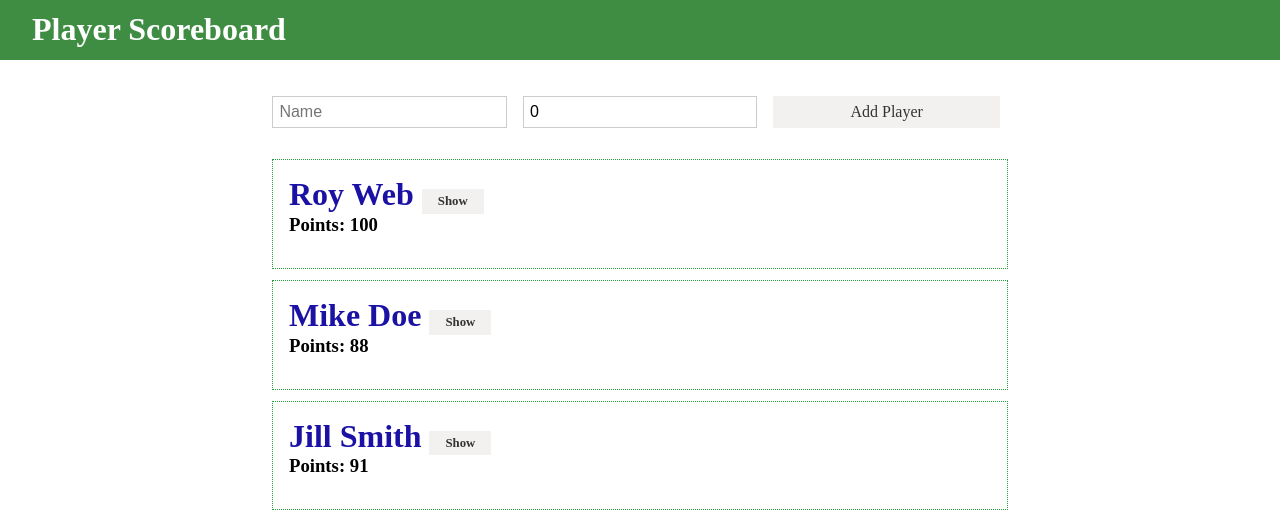
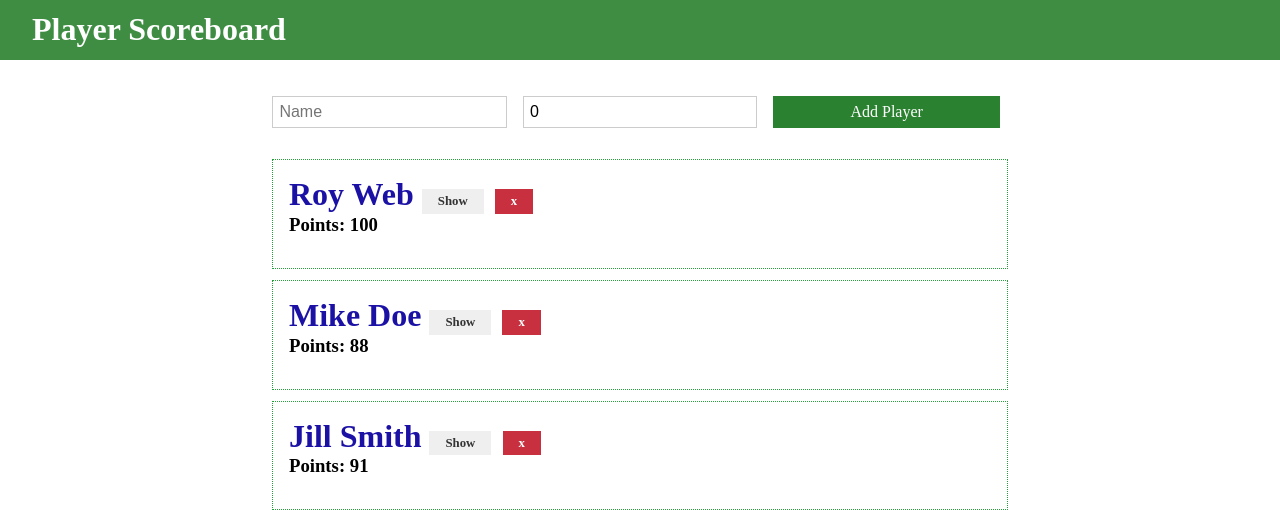
Before and after one commit to webroyit/s4v0e3-FirstSvelte, a Svelte app: page / in a window 1280 px wide. Shown: the top 510 px of the page. Built offline with nearby package versions, Linux system fonts and the light colour scheme.

Commit message:
Add a button for removing player

```diff
--- a/public/global.css
+++ b/public/global.css
@@ -2,6 +2,7 @@
     --primary-color: #2a812f;
     --dark-color: #313030;
     --light-color: #f3f0f0;
+    --danger-color: #c82f3f;
 }
 
 *{
@@ -37,7 +38,6 @@
 
 .btn {
     display: inline-block;
-    background: var(--light-color);
     color: #333;
     padding: 0.4rem 1.3rem;
     font-size: 1rem;
@@ -54,13 +54,23 @@
     margin-right: .2rem;
 }
 
-.bg-primary{
-    background: var(--primary-color);
+.btn-primary{
+    background-color: var(--primary-color);
     color: #fff;
 }
 
 .btn-dark{
-    background: var(--dark-color);
+    background-color: var(--dark-color);
+    color: #fff;
+}
+
+.btn-danger{
+    background: var(--danger-color);
+    color: #fff;
+}
+
+.bg-primary{
+    background-color: var(--primary-color);
     color: #fff;
 }
 
--- a/src/Player.svelte
+++ b/src/Player.svelte
@@ -1,4 +1,8 @@
 <script>
+    import { createEventDispatcher } from 'svelte';
+
+    const dispatch = createEventDispatcher();
+
     // variables
     // export to get the value from the parent component
 	export let name;
@@ -26,6 +30,7 @@
         <button class="btn btn-sm" on:click={toggleControls}>
             {#if showControls}Hide{:else}Show{/if}
         </button>
+        <button class="btn btn-danger btn-sm" on:click={() => dispatch("removeplayer", name)}>x</button>
     </h1>
     <h3>Points: {points}</h3>
 
```
